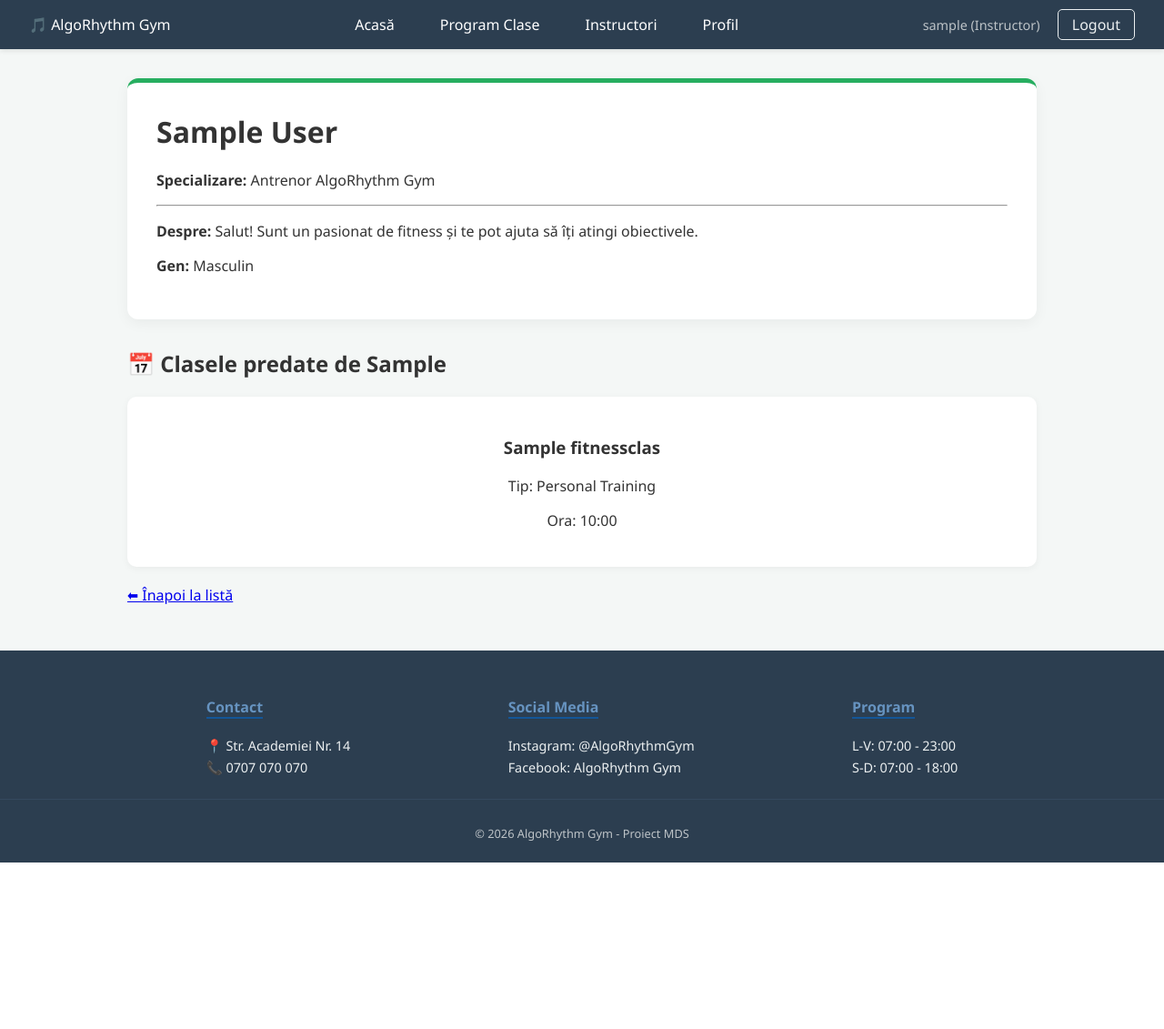
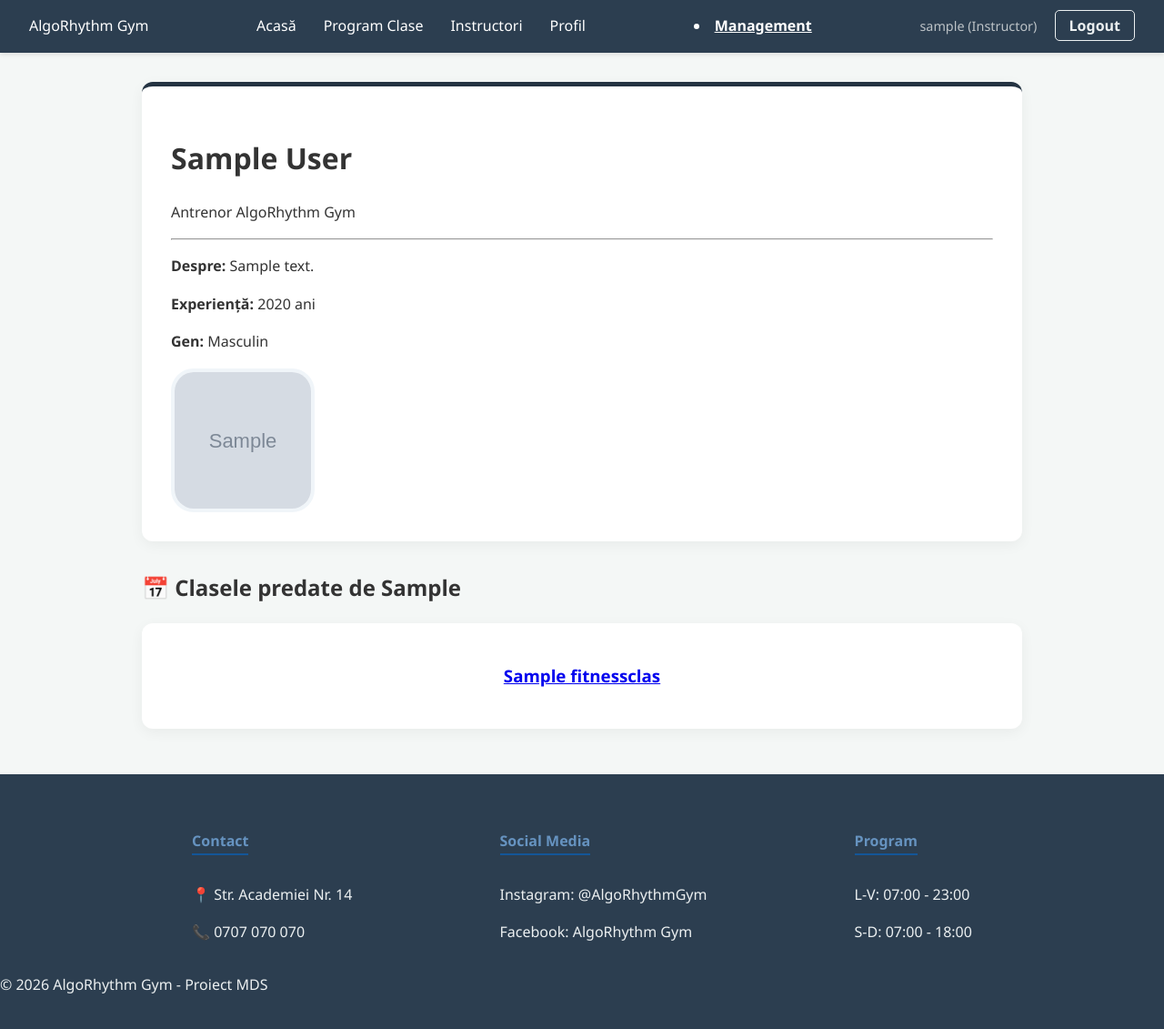
Before and after one commit to esteraant/Proiect_Fitness_MDS, a Django app: page /instructori/1/ in a window 1280 px wide. Shown: the whole page at 91% size. Before the commit the page ends 948 px from the top, so only its background shows below. Run offline with Django 5.2, Linux system fonts and the light colour scheme; a user stored in the database is signed in; tables that the repository leaves empty hold one stand-in row (values such as "Sample post"); grey boxes marked "Sample" are stand-in pictures.

Commit message:
Pagina de clase si imbunatatirea aspectului paginilor instructorilor

```diff
--- a/fitness_app/static/fitness_app/css/style.css
+++ b/fitness_app/static/fitness_app/css/style.css
@@ -3,8 +3,16 @@ body {
     margin: 0;
     background-color: #f4f7f6;
     color: #333;
+    line-height: 1.6;
 }
 
+.container {
+    max-width: 1000px;
+    margin: 2rem auto;
+    padding: 0 1rem;
+}
+
+/* --- NAVIGATION --- */
 .navbar {
     background-color: #2c3e50;
     color: white;
@@ -14,10 +22,11 @@ body {
     align-items: center;
     box-shadow: 0 2px 5px rgba(0,0,0,0.1);
 }
+
 .nav-links {
     list-style: none;
     display: flex;
-    gap: 50px;
+    gap: 30px;
     margin: 0;
     padding: 0;
 }
@@ -26,12 +35,10 @@ body {
     color: white;
     text-decoration: none;
     font-weight: 500;
-    transition: color 0.3s;
+    transition: color 0.3s ease;
 }
 
-.nav-links a:hover {
-    color: #6997c4;
-}
+.nav-links a:hover { color: #6997c4; }
 
 .user-tag {
     color: #bdc3c7;
@@ -39,124 +46,64 @@ body {
     font-size: 0.9rem;
 }
 
-.container {
-    max-width: 1000px;
-    margin: 2rem auto;
-    padding: 0 1rem;
+/* --- LAYOUT SI CARDURI --- */
+.grid {
+    display: grid;
+    grid-template-columns: repeat(auto-fit, minmax(280px, 1fr));
+    gap: 1.5rem;
+}
+
+.card, .welcome-card, .instructor-card {
+    background: white;
+    border-radius: 12px;
+    box-shadow: 0 4px 15px rgba(0,0,0,0.05);
+    transition: transform 0.3s ease, box-shadow 0.3s ease;
 }
 
 .welcome-card {
-    background: white;
     padding: 2rem;
-    border-radius: 12px;
-    box-shadow: 0 4px 15px rgba(0,0,0,0.05);
     margin-bottom: 2rem;
     border-top: 5px solid #243342;
 }
 
-.status-badge {
-    display: inline-block;
-    padding: 5px 12px;
-    border-radius: 20px;
-    font-size: 0.9rem;
+.instructor-card {
+    border-top: 6px solid #3498db;
+    padding: 25px;
+    display: flex;
+    flex-direction: column;
+}
+
+.card {
+    padding: 1.5rem;
+    text-align: center;
+}
+
+.card:hover, .instructor-card:hover {
+    transform: translateY(-5px);
+    box-shadow: 0 8px 25px rgba(0,0,0,0.1);
+}
+
+/* --- IMAGINI  SI PLACEHOLDERS --- */
+/* Versiunea Mare (pagina detalii) */
+.profile-img-large, .placeholder-circle-large {
+    width: 150px !important;
+    height: 150px !important;
+    border-radius: 25px !important;
+    object-fit: cover;
+    display: flex;
+    align-items: center;
+    justify-content: center;
+    border: 4px solid #f0f5f9;
+}
+
+.placeholder-circle-large {
+    background: #2c3e50;
+    color: white;
+    font-size: 4rem;
     font-weight: bold;
 }
 
-.status-active {
-    background-color: #d4edda;
-    color: #155724;
-}
-
-.status-frozen {
-    background-color: #fff3cd;
-    color: #856404;
-}
-
-.status-none {
-    background-color: #f8d7da;
-    color: #721c24;
-}
-
-.grid {
-    display: grid;
-    grid-template-columns: repeat(auto-fit, minmax(250px, 1fr));
-    gap: 1.5rem;
-}
-
-.card {
-    background: white;
-    padding: 1.5rem;
-    border-radius: 10px;
-    box-shadow: 0 2px 8px rgba(0,0,0,0.05);
-    transition: transform 0.2s;
-    cursor: pointer;
-    text-align: center;
-}
-
-.card:hover {
-    transform: translateY(-5px);
-}
-
-.btn-logout {
-    color: #ecf0f1;
-    text-decoration: none;
-    border: 1px solid #ecf0f1;
-    padding: 5px 15px;
-    border-radius: 5px;
-}
-
-.btn-logout:hover {
-    background: #648cb3;
-    border-color: #648cb3;
-}
-
-h1, h2 {
-    margin-top: 0;
-}
-
-
-/* PAGINA INSTRUCTORI */
-.instructors-grid {
-    display: grid;
-    grid-template-columns: repeat(auto-fit, minmax(350px, 1fr));
-    gap: 30px;
-    padding: 20px;
-}
-
-/* Cardul individual */
-.instructor-card {
-    background: white;
-    border-radius: 12px;
-    border-top: 6px solid #3498db;
-    box-shadow: 0 10px 20px rgba(44, 62, 80, 0.1);
-    display: flex;
-    flex-direction: column;
-    padding: 25px;
-    transition: transform 0.3s ease;
-}
-
-.instructor-card:hover { transform: translateY(-5px); }
-
-/* Aranjarea interiorului: text stanga, poza dreapta */
-.card-content {
-    display: flex;
-    justify-content: space-between;
-    align-items: center;
-    margin-bottom: 20px;
-}
-
-.inst-details { flex: 2; }
-.inst-details h3 { margin: 0; color: #2c3e50; font-size: 1.5rem; }
-.badge { color: #3498db; font-weight: bold; margin: 5px 0 15px 0; font-size: 0.9rem; }
-.bio { font-style: italic; color: #7f8c8d; margin-top: 10px; font-size: 0.95rem; }
-
-/* Poza si Placeholder-ul circular */
-.inst-photo-container {
-    flex: 1;
-    display: flex;
-    justify-content: flex-end;
-}
-
+/* Versiunea Medie (lista instructori) */
 .inst-photo-container img, .placeholder-circle {
     width: 90px;
     height: 90px;
@@ -175,35 +122,122 @@ h1, h2 {
     font-weight: bold;
 }
 
-/* Butonul de jos */
+/* Versiunea Mica */
+.profile-img-small, .placeholder-circle-small {
+    width: 60px;
+    height: 60px;
+    border-radius: 50%;
+    object-fit: cover;
+}
+
+/* --- BUTOANE --- */
+.btn-ocean, .btn-back, .btn-logout {
+    text-decoration: none;
+    transition: all 0.3s ease;
+    font-weight: 600;
+}
+
 .btn-ocean {
     background-color: #2c3e50;
     color: white;
     text-align: center;
     padding: 12px;
     border-radius: 8px;
-    text-decoration: none;
-    font-weight: 600;
-    transition: background 0.3s;
+    display: block;
 }
 
 .btn-ocean:hover { background-color: #3498db; }
 
+.btn-back {
+    display: inline-flex;
+    align-items: center;
+    padding: 10px 20px;
+    background-color: #2c3e50;
+    color: white !important;
+    border-radius: 30px;
+    margin-top: 20px;
+}
+
+.btn-back:hover {
+    background-color: #3498db;
+    transform: translateX(-5px);
+}
+
+.btn-logout {
+    color: #ecf0f1;
+    border: 1px solid #ecf0f1;
+    padding: 5px 15px;
+    border-radius: 5px;
+}
+
+.btn-logout:hover {
+    background: #e74c3c;
+    border-color: #e74c3c;
+}
 
 
+/* Stiluri specifice pentru pagina Detalii Clasa */
+.class-detail-card {
+    text-align: center;
+    max-width: 700px;
+    margin: 0 auto;
+}
+
+.class-title { font-size: 2.5rem; color: #2c3e50; margin-bottom: 5px; }
+.badge-type { color: #3498db; font-weight: bold; text-transform: uppercase; letter-spacing: 1px; }
+.divider { margin: 25px 0; border: 0; border-top: 1px solid #eee; }
+
+.class-info-grid {
+    display: flex;
+    flex-direction: column;
+    gap: 15px;
+    margin-bottom: 30px;
+    font-size: 1.1rem;
+}
+
+/* Centrarea instructorului si transformarea in cerc */
+.instructor-showcase {
+    background: #f8fafc;
+    padding: 20px;
+    border-radius: 15px;
+    display: inline-block;
+}
+
+.instructor-link { text-decoration: none; color: #2c3e50; }
+
+.placeholder-circle-small, .profile-img-small {
+    width: 100px !important;
+    height: 100px !important;
+    border-radius: 50% !important;
+    margin: 0 auto 10px auto;
+    display: flex;
+    align-items: center;
+    justify-content: center;
+    border: 4px solid #3498db;
+    background: #2c3e50;
+    color: white;
+    font-size: 2.5rem;
+    font-weight: bold;
+    box-shadow: 0 4px 10px rgba(0,0,0,0.1);
+}
+
+.profile-img-small { object-fit: cover; }
+
+/* --- FOOTER --- */
 .main-footer {
     background-color: #2c3e50;
     color: #ecf0f1;
-    padding: 30px 0 10px 0;
+    padding: 40px 0 20px 0;
     margin-top: 50px;
 }
 
 .footer-container {
     display: flex;
     justify-content: space-around;
+    flex-wrap: wrap;
     max-width: 1000px;
     margin: 0 auto;
-    padding: 0 20px;
+    gap: 20px;
 }
 
 .footer-section h4 {
@@ -212,17 +246,3 @@ h1, h2 {
     border-bottom: 2px solid #135698;
     display: inline-block;
 }
-
-.footer-section p {
-    font-size: 0.9rem;
-    margin: 5px 0;
-}
-
-.footer-bottom {
-    text-align: center;
-    border-top: 1px solid #34495e;
-    margin-top: 20px;
-    padding-top: 15px;
-    font-size: 0.8rem;
-    color: #bdc3c7;
-}
--- a/fitness_app/templates/base.html
+++ b/fitness_app/templates/base.html
@@ -10,15 +10,16 @@
 <body>
 
     <nav class="navbar">
-        <div class="nav-brand">🎵 AlgoRhythm Gym</div>
+        <div class="nav-brand">AlgoRhythm Gym</div>
             <ul class="nav-links">
                 <li><a href="{% url 'home' %}">Acasă</a></li>
-                <li><a href="#">Program Clase</a></li>
+                <li><a href="{% url 'fitness_classes_list' %}">Program Clase</a></li>
                 <li><a href="{% url 'instructors' %}">Instructori</a></li>
                 <li><a href="#">Profil</a></li>
             </ul>
-            {% if user.role == 'ADM' %}
-                <li><a href="{% url 'admin:index' %}" style="color: #f1c40f;">Admin Panel</a></li>
+
+            {% if user.is_staff %}
+                <li><a href="{% url 'admin_dashboard' %}" style="color: white; font-weight: bold; ">Management</a></li>
             {% endif %}
             <div class="nav-auth">
                 <span class="user-tag">{{ user.username }} ({{ user.get_role_display }})</span>
--- a/fitness_app/templates/instructor_detail.html
+++ b/fitness_app/templates/instructor_detail.html
@@ -1,26 +1,46 @@
 {% extends 'base.html' %}
 
 {% block content %}
-<div class="welcome-card" style="border-top: 5px solid #27ae60;">
+<div class="container">
+    <div class="welcome-card detail-card">
+        <div class="detail-header">
+            <div class="detail-text">
                 <h1>{{ instructor.first_name }} {{ instructor.last_name }}</h1>
-    <p><strong>Specializare:</strong> Antrenor AlgoRhythm Gym</p>
+                <p class="specialization">Antrenor AlgoRhythm Gym</p>
                 <hr>
-    <p><strong>Despre:</strong> Salut! Sunt un pasionat de fitness și te pot ajuta să îți atingi obiectivele.</p>
+                <p><strong>Despre:</strong> {{ instructor.bio_short|default:"Pasionat de fitness și dedicat obiectivelor tale!" }}</p>
+                <p><strong>Experiență:</strong> {{ instructor.experience_years|default:"0" }} ani</p>
                 <p><strong>Gen:</strong> {{ instructor.get_gender_display }}</p>
             </div>
 
-<h2>📅 Clasele predate de {{ instructor.first_name }}</h2>
+            <div class="detail-photo">
+                {% if instructor.profile_picture %}
+                    <img src="{{ instructor.profile_picture.url }}" alt="{{ instructor.first_name }}" class="profile-img-large">
+                {% else %}
+                    <div class="placeholder-circle-large">{{ instructor.first_name|first }}</div>
+                {% endif %}
+            </div>
+        </div>
+    </div>
+
+    <h2 class="section-title">📅 Clasele predate de {{ instructor.first_name }}</h2>
     <div class="grid">
         {% for class in classes %}
+            <a href="{% url 'class_detail' class.id %}">
                 <div class="card">
                     <h3>{{ class.name }}</h3>
-            <p>Tip: {{ class.get_type_display }}</p>
-            <p>Ora: {{ class.start_time|date:"H:i" }}</p>
                 </div>
+            </a>
+
         {% empty %}
             <p>Acest instructor nu are clase programate momentan.</p>
         {% endfor %}
     </div>
-
-<a href="{% url 'instructors' %}" style="display:inline-block; margin-top:20px;">⬅ Înapoi la listă</a>
+<!--
+    <div class="actions" style="margin-top: 30px;">
+        <a href="{% url 'instructors' %}" class="btn-back">
+            <span class="icon">⬅</span> Înapoi la listă
+        </a>
+    </div> -->
+</div>
 {% endblock %}
--- a/fitness_app/views.py
+++ b/fitness_app/views.py
@@ -2,11 +2,9 @@ from django.shortcuts import render, redirect, get_object_or_404
 from django.contrib.auth.forms import AuthenticationForm
 from django.contrib.auth import login
 from django.contrib.auth.decorators import login_required
+from django.contrib.admin.views.decorators import staff_member_required
 from .models import Subscription, Booking, User, FitnessClass
-
-from django.contrib.auth.forms import UserCreationForm
 from .forms import CustomUserCreationForm
-
 
 def login_view(request):
     if request.method == 'POST':
@@ -30,6 +28,7 @@ def home_view(request):
         'attended_count': attended_count,
     }
     return render(request, 'home.html', context)
+
 
 def instructors_view(request):
     # Filtram utilizatorii care au rolul de instructor
@@ -61,3 +60,27 @@ def register_view(request):
     else:
         form = CustomUserCreationForm()
     return render(request, 'register.html', {'form': form})
+
+
+def classes_view(request):
+    fitness_classes = FitnessClass.objects.all()
+    return render(request, 'classes.html', {'fitness_classes': fitness_classes})
+
+def class_detail_view(request, class_id):
+    fitness_class = get_object_or_404(FitnessClass, id=class_id)
+    return render(request, 'class_detail.html', {'fitness_class': fitness_class})
+
+@staff_member_required
+def admin_dashboard_view(request):
+
+    total_users = User.objects.count()
+    total_classes = FitnessClass.objects.count()
+    recent_bookings = Booking.objects.all().order_by('-id')[:5]
+    # ultimele 5 rezervari
+
+    context = {
+        'total_users': total_users,
+        'total_classes': total_classes,
+        'recent_bookings': recent_bookings,
+    }
+    return render(request, 'admin_dashboard.html', context)
--- a/fitness_management/settings.py
+++ b/fitness_management/settings.py
@@ -4,6 +4,8 @@ from pathlib import Path
 # Build paths inside the project like this: BASE_DIR / 'subdir'.
 BASE_DIR = Path(__file__).resolve().parent.parent
 
+MEDIA_URL = '/media/'
+MEDIA_ROOT = os.path.join(BASE_DIR, 'media')
 
 # Quick-start development settings - unsuitable for production
 # See https://docs.djangoproject.com/en/6.0/howto/deployment/checklist/
--- a/fitness_management/urls.py
+++ b/fitness_management/urls.py
@@ -3,6 +3,7 @@ from django.urls import path
 from fitness_app import views
 from django.conf import settings
 from django.conf.urls.static import static
+
 
 urlpatterns = [
     path('admin/', admin.site.urls),
@@ -11,4 +12,7 @@ urlpatterns = [
     path('instructori/', views.instructors_view, name='instructors'),
     path('instructori/<int:instructor_id>/', views.instructor_detail_view, name='instructor_detail'),
     path('register/', views.register_view, name='register'),
+    path('program/', views.classes_view, name='fitness_classes_list'),
+    path('management/', views.admin_dashboard_view, name='admin_dashboard'),
+    path('clasa/<int:class_id>/', views.class_detail_view, name='class_detail'),
 ] + static(settings.MEDIA_URL, document_root=settings.MEDIA_ROOT)
```
Also changed, not shown: fitness_app/admin.py (+10 -3 lines), fitness_app/models.py (+17 -1 lines), fitness_app/templates/admin_dashboard.html (added, +44 -0 lines), fitness_app/templates/class_detail.html (added, +50 -0 lines), fitness_app/templates/classes.html (added, +20 -0 lines), .gitignore.txt, fitness_app/migrations/0002_user_bio_short_user_experience_years_and_more.py (added), media/instructors/andrei.popa.jpg (added), media/instructors/andrei_K4t5DRw.popa.jpg (added), media/instructors/bianca.ionescu.jpg (added), media/instructors/bianca_hVVU2e4.ionescu.jpg (added), media/instructors/mircea.militaru.jpg (added), media/instructors/mircea_2eGl5XH.militaru.jpg (added). Lines whose indentation alone changed are shown as unchanged.
